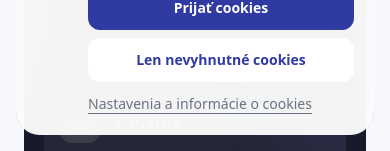
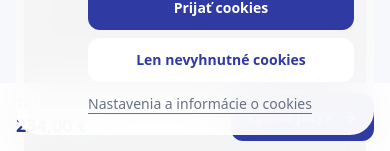
Before and after one commit to 505hits/mundus, a Next.js app: page /pricing in a window 390 px wide. Shown: the part 693-844 px from the top of the page. Built offline with nearby package versions, Linux system fonts and the light colour scheme; no server answers.

Commit message:
Add compact sticky mobile checkout CTA only on standalone pricing

```diff
--- a/src/components/PurchasePackages.tsx
+++ b/src/components/PurchasePackages.tsx
@@ -2,7 +2,7 @@
 
 import Link from "next/link";
 import { useMemo, useRef, useState } from "react";
-import { useSearchParams } from "next/navigation";
+import { usePathname, useSearchParams } from "next/navigation";
 import { ArrowRight, Check, CheckCircle2, CreditCard, LockKeyhole, ShieldCheck, Sparkles } from "lucide-react";
 import { useLanguage } from "@/context/LanguageContext";
 import { firstPackageAmountCents, PACKAGE_PRICES, type PackageDuration } from "@/lib/package-catalog";
@@ -13,6 +13,8 @@ export default function PurchasePackages({ paymentsAvailable }: { paymentsAvaila
   const { language } = useLanguage();
   const sk = language === "sk";
   const prefix = `/${language}`;
+  const pathname = usePathname();
+  const standalonePricing = pathname === "/pricing" || /^\/(sk|en)\/pricing\/?$/.test(pathname);
   const queryLanguage = useSearchParams().get("language") ?? "";
   const validQueryLanguage = MUNDUS_LANGUAGE_VALUES.includes(queryLanguage as (typeof MUNDUS_LANGUAGE_VALUES)[number]) ? queryLanguage : "";
   const [languageOverride, setLanguageOverride] = useState<string | null>(null);
@@ -35,7 +37,7 @@ export default function PurchasePackages({ paymentsAvailable }: { paymentsAvaila
     languageRef.current?.focus({ preventScroll: true });
   }
 
-  return <div id="buy-packages" className="mx-auto max-w-6xl scroll-mt-24 pb-7 sm:scroll-mt-32">
+  return <div id="buy-packages" className={`mx-auto max-w-6xl scroll-mt-24 sm:scroll-mt-32 ${standalonePricing ? "pb-24 sm:pb-7" : "pb-7"}`}>
     <div className="relative overflow-hidden rounded-[1.6rem] border border-[#DCE0F3] bg-white p-4 shadow-[0_24px_70px_rgba(23,26,43,.08)] sm:rounded-[2rem] sm:p-7 lg:p-9">
       <div aria-hidden="true" className="pointer-events-none absolute -right-24 -top-28 h-72 w-72 rounded-full bg-[#DDE2FF]/70 blur-[70px]" />
       <div className="relative mb-7 flex flex-col gap-3 border-b border-[#E7E8F0] pb-6 sm:mb-9 sm:flex-row sm:items-center sm:justify-between">
@@ -105,6 +107,12 @@ export default function PurchasePackages({ paymentsAvailable }: { paymentsAvaila
       </div>
     </div>
 
+    {standalonePricing && <div className="fixed inset-x-0 bottom-0 z-40 border-t border-[#DCE0F3] bg-white/95 px-4 py-2.5 shadow-[0_-8px_32px_rgba(23,26,43,.1)] backdrop-blur-xl lg:hidden" style={{paddingBottom:"max(.625rem, env(safe-area-inset-bottom))"}}>
+      <div className="mx-auto flex max-w-2xl items-center justify-between gap-3">
+        <div className="min-w-0"><p className="truncate text-xs font-semibold text-[#626A80]">{lessons} × {duration} min</p><p className="text-lg font-bold text-[#263399]">{money(firstPrice)}</p></div>
+        {selectedLanguage ? <Link href={checkout} className="flex min-h-12 shrink-0 items-center justify-center gap-2 rounded-xl bg-[#2F3AA2] px-4 text-sm font-semibold text-white">{sk ? "Pokračovať" : "Continue"}<ArrowRight size={17}/></Link> : <button type="button" onClick={focusLanguage} className="flex min-h-12 shrink-0 items-center justify-center gap-2 rounded-xl bg-[#2F3AA2] px-4 text-sm font-semibold text-white">{sk ? "Vybrať jazyk" : "Select language"}<ArrowRight size={17}/></button>}
+      </div>
+    </div>}
     <div className="mt-5 grid gap-3 md:grid-cols-2">
       <Link href={`${prefix}/group-lessons`} className="group rounded-[1.5rem] border border-[#DDE1EF] bg-white p-5 transition hover:border-[#9BA6E7]">
         <p className="text-xs font-bold uppercase tracking-wider text-[#2F3AA2]">{sk ? "S priateľmi" : "With friends"}</p><h4 className="mt-2 text-xl font-semibold">{sk ? "Súkromné skupiny 2–5" : "Private groups of 2–5"}</h4><p className="mt-2 text-sm text-gray-600">{sk ? "Výučba a cena pre vašu skupinu." : "Learning and pricing for your group."}</p><span className="mt-4 inline-flex items-center gap-2 text-sm font-semibold text-[#2F3AA2]">{sk ? "Zistiť viac" : "Learn more"}<ArrowRight size={16}/></span>
```
